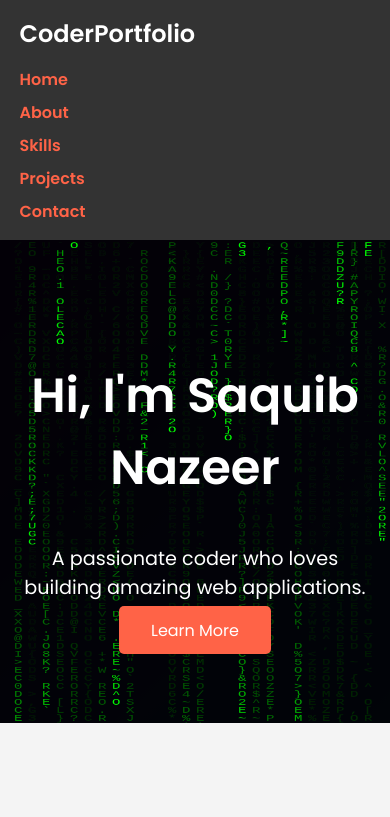
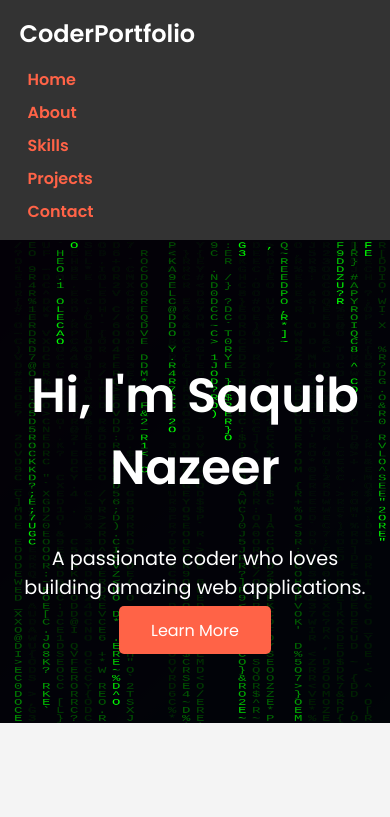
Before and after one commit to SaquibNazeer01/My-Portfolio, a plain HTML site: page index.html in a window 390 px wide. Shown: the top 817 px of the page. Drawn offline with Linux system fonts and the light colour scheme.

Commit message:
Update styles.css

```diff
--- a/styles.css
+++ b/styles.css
@@ -12,7 +12,6 @@ body {
   max-width: 1200px;
   margin: 0 auto;
 }
-
 /* Navigation Bar */
 nav {
   background-color: #333; /* Dark background for the navbar */
@@ -43,22 +42,38 @@ nav .logo {
 nav .nav-links {
   list-style: none;
   display: flex;
-  gap: 1.5rem; /* Space between menu items */
+  gap: 1rem; /* Space between menu items */
   margin: 0;
   padding: 0;
+  flex-wrap: nowrap; /* Prevent wrapping to the next line */
+  overflow-x: auto; /* Allow horizontal scrolling if needed */
 }
 
 nav .nav-links a {
   color: #ff6347; /* Professional color (orange-red) */
   text-decoration: none;
   font-weight: 600; /* Bold text */
-  font-size: 1.1rem; /* Slightly larger font size */
+  font-size: 1rem; /* Adjust font size */
+  white-space: nowrap; /* Prevent text from wrapping */
+  padding: 0.5rem; /* Add padding for better spacing */
   transition: color 0.3s;
 }
 
 nav .nav-links a:hover {
   color: #fff; /* Change color on hover */
 }
+
+/* Responsive Design for Smaller Screens */
+@media (max-width: 768px) {
+  nav .nav-links {
+    gap: 0.5rem; /* Reduce gap between items */
+  }
+
+  nav .nav-links a {
+    font-size: 0.9rem; /* Slightly smaller font size for mobile */
+  }
+}
+
 
 /* Responsive Design for Mobile */
 @media (max-width: 768px) {
```
